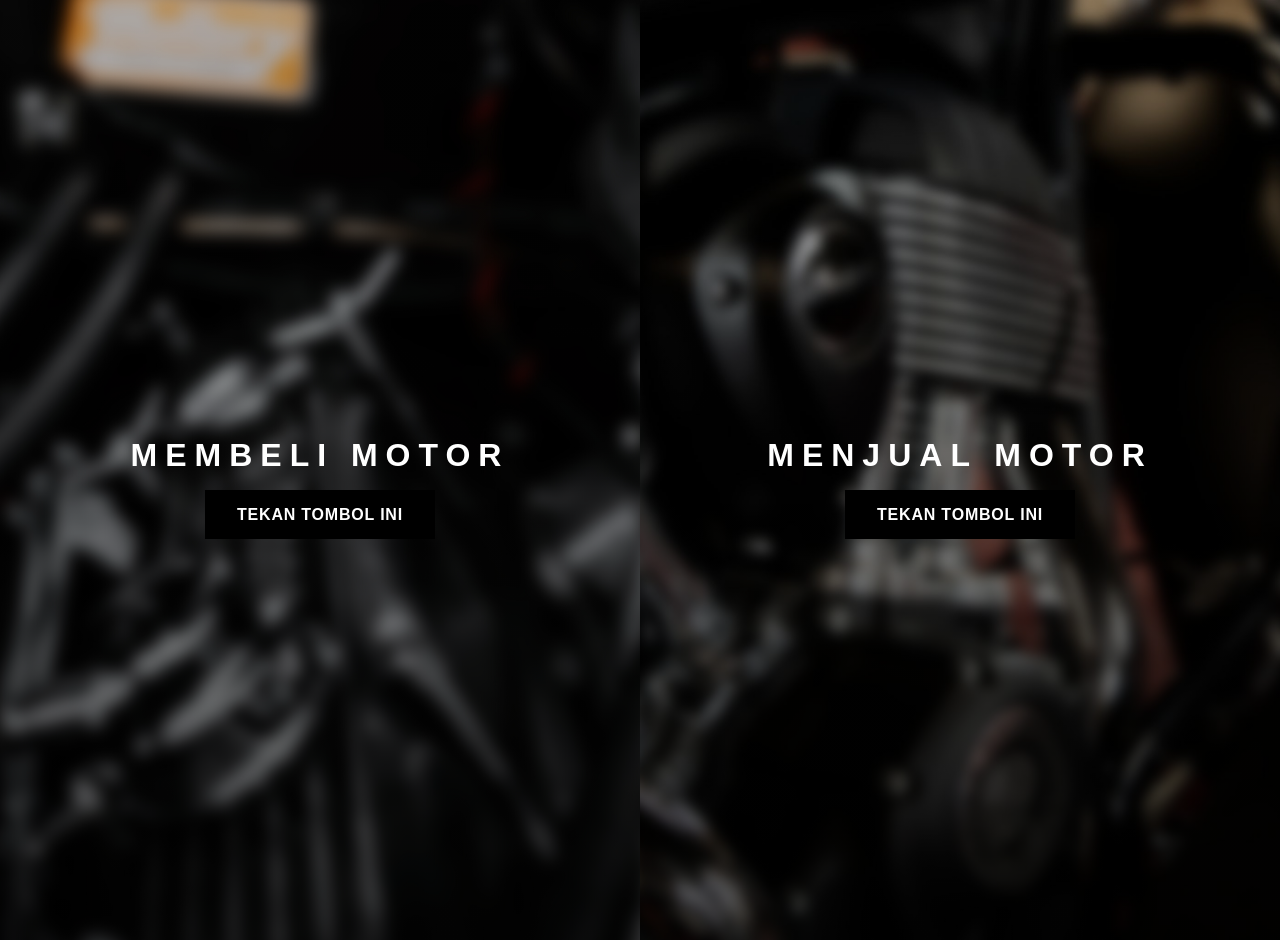
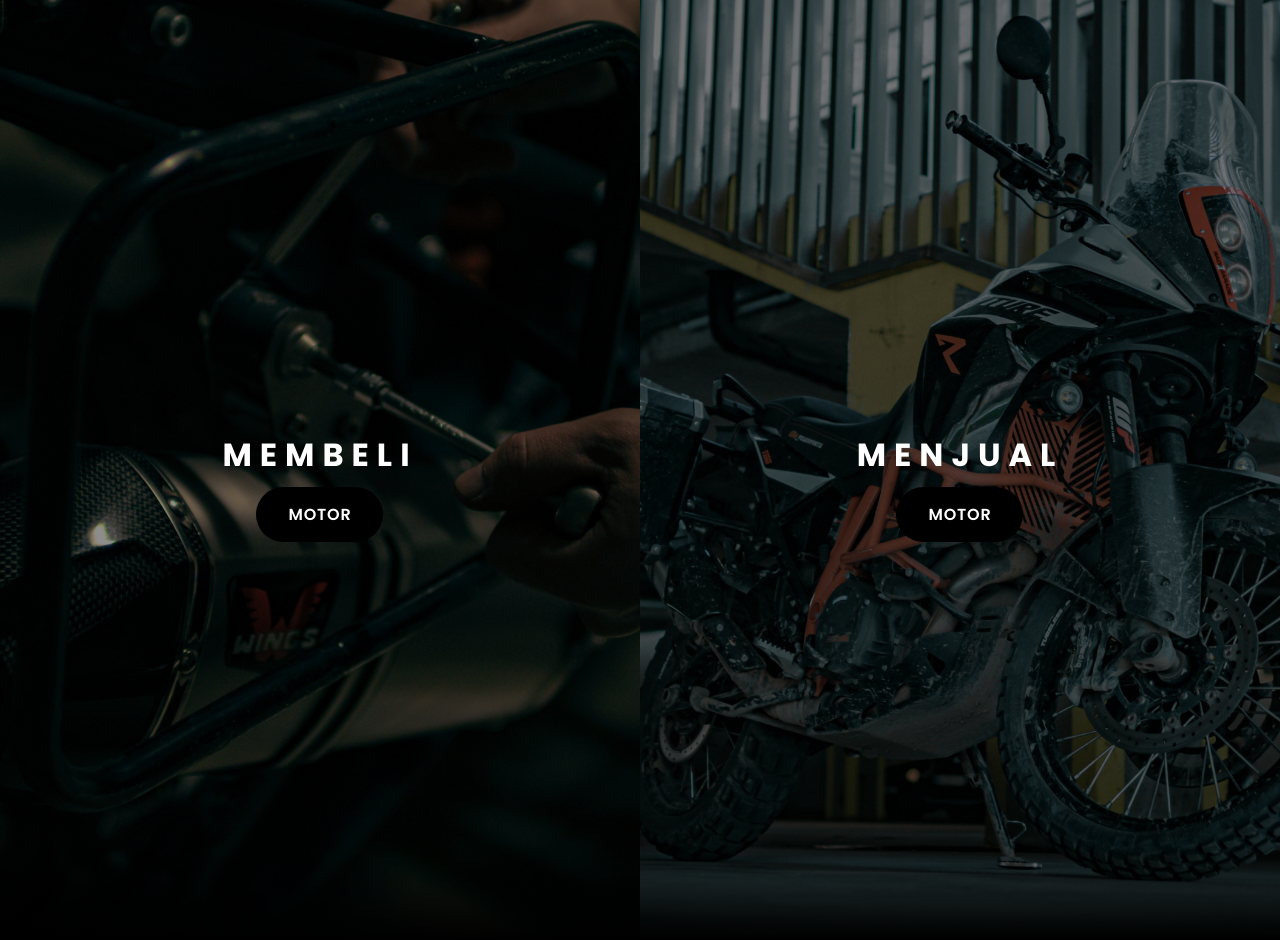
Before and after one commit to mochammadkevin/Tugas-Akhir-Basdat, a PHP site: page /pilihan.php in a window 1280 px wide. Run offline with PHP 8.4, Linux system fonts and the light colour scheme.

Commit message:
update design

```diff
--- a/login.php
+++ b/login.php
@@ -33,7 +33,8 @@ if(isset($_POST['submit'])){
     <link rel="stylesheet" href="style.css">
     <link rel="preconnect" href="https://fonts.googleapis.com">
     <link rel="preconnect" href="https://fonts.gstatic.com" crossorigin>
-    <link href="https://fonts.googleapis.com/css2?family=Poppins:wght@400;500;600&display=swap" rel="stylesheet">
+    <link href="https://fonts.googleapis.com/css2?family=Poppins:wght@300;400;500;600;700&display=swap"
+        rel="stylesheet">
     <title>IPB Garage</title>
 </head>
 
--- a/pilihan.php
+++ b/pilihan.php
@@ -8,7 +8,8 @@
     <link href="normalize.css" rel="stylesheet">
     <link href="style.css" rel="stylesheet">
     <link rel="preconnect" href="https://fonts.gstatic.com">
-    <link href="https://fonts.googleapis.com/css2?family=Montserrat:wght@300;600&display=swap" rel="stylesheet">
+    <link href="https://fonts.googleapis.com/css2?family=Poppins:wght@300;400;500;600;700&display=swap"
+        rel="stylesheet">
 
 </head>
 
@@ -18,16 +19,16 @@
         <div class="side left">
             <div class="image pembeli"></div>
             <div class="caption">
-                <h1>Membeli motor</h1>
-                <a class="button" href="">Tekan tombol ini</a>
+                <h1>Membeli</h1>
+                <a class="button" href="">Motor</a>
             </div>
         </div>
 
         <div class="side right">
             <div class="image penjual"></div>
             <div class="caption">
-                <h1>Menjual motor</h1>
-                <a class="button" href="#">Tekan tombol ini</a>
+                <h1>Menjual</h1>
+                <a class="button" href="dashboard-penjual.php">Motor</a>
             </div>
         </div>
     </div>
--- a/registrasi.php
+++ b/registrasi.php
@@ -35,7 +35,7 @@ if(isset($_POST['register'])){
     <meta name="viewport" content="width=device-width, initial-scale=1">
     <link href="https://cdn.jsdelivr.net/npm/bootstrap@5.0.2/dist/css/bootstrap.min.css" rel="stylesheet"
         integrity="sha384-EVSTQN3/azprG1Anm3QDgpJLIm9Nao0Yz1ztcQTwFspd3yD65VohhpuuCOmLASjC" crossorigin="anonymous">
-    <link rel="stylesheet" href="login.css">
+    <link rel="stylesheet" href="style.css">
     <link rel="preconnect" href="https://fonts.googleapis.com">
     <link rel="preconnect" href="https://fonts.gstatic.com" crossorigin>
     <link href="https://fonts.googleapis.com/css2?family=Poppins:wght@400;500;600&display=swap" rel="stylesheet">
--- a/style.css
+++ b/style.css
@@ -1,4 +1,4 @@
-*{
+* {
     font-family: 'Poppins', sans-serif;
 }
 
@@ -61,7 +61,7 @@
     border: none;
 }
 
-.login-form span{
+.login-form span {
     font-style: normal;
     font-weight: 400;
     font-size: 14px;
@@ -69,11 +69,11 @@
     color: #737373;
 }
 
-.login-form span a{
+.login-form span a {
     font-weight: 600;
 }
 
-.login-right h5{
+.login-right h5 {
     font-style: normal;
     font-weight: 600;
     font-size: 32px;
@@ -83,11 +83,11 @@
     text-shadow: 0px 3px 3px rgba(0, 0, 0, 0.15);
 }
 
-.navbar-brand{
+.navbar-brand {
     font-weight: 600;
 }
 
-.nav-item{
+.nav-item {
     font-weight: 100;
 }
 
@@ -116,7 +116,7 @@
 
 
 .pembeli {
-      background: url('img/7.png');
+    background: url('img/7.jpg');
 }
 
 .penjual {
@@ -136,7 +136,7 @@
 .wrapper .caption h1 {
     text-transform: uppercase;
     letter-spacing: 0.25em;
-      margin-bottom:1em;
+    margin-bottom: 1em;
 }
 
 
@@ -150,6 +150,7 @@
     text-transform: uppercase;
     letter-spacing: 0.05em;
     transition: 0.25s ease all;
+    border-radius: 30px;
 }
 
 
@@ -160,7 +161,8 @@
 
 
 .wrapper .side::before {
-      background: linear-gradient(0deg, rgba(0, 0, 0, 0.6979166666666667) 0%, rgba(0, 0, 0, 0.2721463585434174) 100%);
+    background: rgb(0, 0, 0);
+    background: linear-gradient(0deg, rgba(0, 0, 0, 1) 0%, rgba(0, 0, 0, 0.4489146000196954) 10%);
     width: 100%;
     height: 100%;
     position: absolute;
```
Also changed, not shown: img/7.jpg (added), img/7.png (deleted), img/8.jpg. Lines whose indentation alone changed are shown as unchanged.
